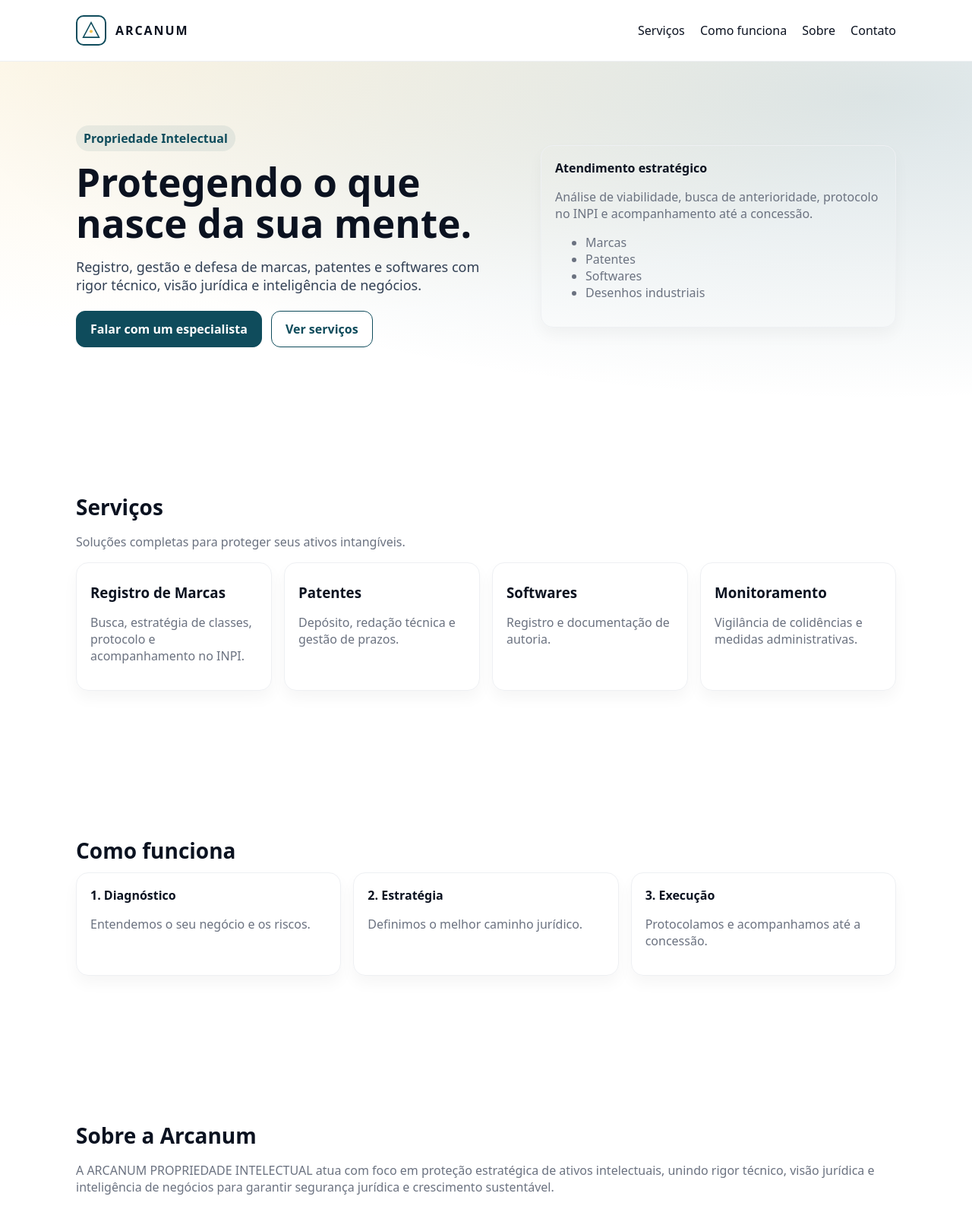
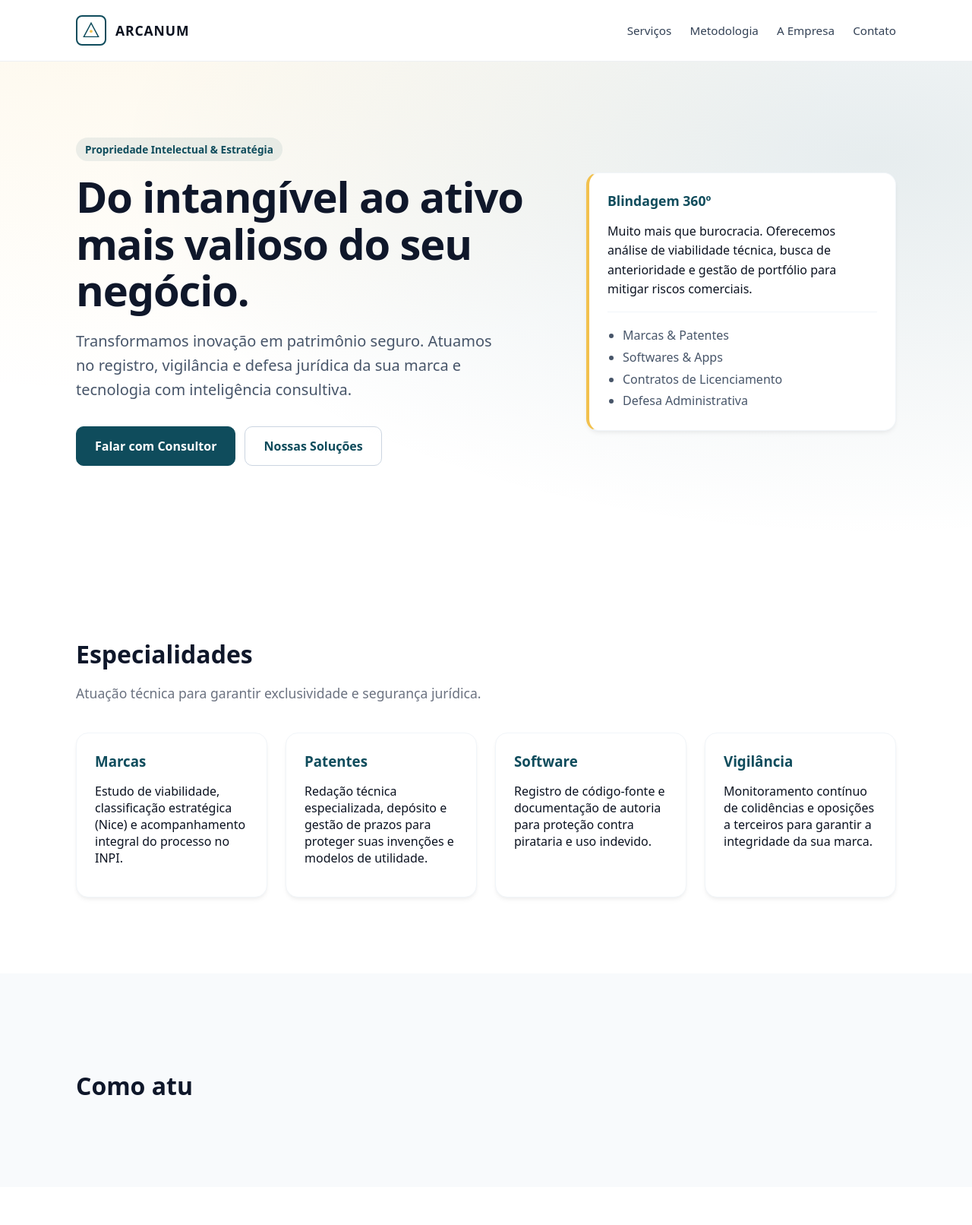
Before and after one commit to barbosa672-afk/arcanum---site, a plain HTML site: page index.html in a window 1280 px wide. Shown: the top 1612 px of the page at 76% size. After the commit the page ends 1562 px from the top, so only its background shows below. Drawn offline with Linux system fonts and the light colour scheme.

Commit message:
index.html

```diff
--- a/index.html
+++ b/index.html
@@ -3,65 +3,128 @@
 <head>
   <meta charset="UTF-8" />
   <meta name="viewport" content="width=device-width, initial-scale=1.0" />
-  <title>ARCANUM Propriedade Intelectual</title>
-  <meta name="description" content="Proteção estratégica de marcas, patentes, softwares e ativos intelectuais." />
+  <title>ARCANUM Propriedade Intelectual | Proteção Estratégica</title>
+  <meta name="description" content="Blindagem jurídica e gestão estratégica de marcas, patentes e ativos intelectuais." />
   <style>
     :root{
       --azul: #0f4c5c; /* azul petróleo */
+      --azul-escuro: #09343f;
       --dourado: #f2c14e; /* dourado suave */
       --cinza: #6b7280;
       --fundo: #ffffff;
+      --whats-green: #25d366;
     }
     *{box-sizing:border-box}
     body{
       margin:0; font-family: system-ui, -apple-system, Segoe UI, Roboto, Inter, Arial, sans-serif;
       color:#0b1220; background:var(--fundo);
+      scroll-behavior: smooth;
     }
+
+    /* Header */
     header{
-      position:sticky; top:0; backdrop-filter: blur(6px);
-      background: rgba(255,255,255,.85); border-bottom:1px solid #eef0f3; z-index:10;
+      position:sticky; top:0; backdrop-filter: blur(8px);
+      background: rgba(255,255,255,.9); border-bottom:1px solid #eef0f3; z-index:100;
     }
     .container{max-width:1120px; margin:0 auto; padding:20px}
     .nav{display:flex; align-items:center; justify-content:space-between; gap:16px}
-    .brand{display:flex; align-items:center; gap:12px; font-weight:700; letter-spacing:.12em}
+    .brand{display:flex; align-items:center; gap:12px; font-weight:700; letter-spacing:.05em; font-size: 1.1rem;}
     .logo{
-      width:40px; height:40px; border:2px solid var(--azul); border-radius:10px; display:grid; place-items:center;
+      width:40px; height:40px; border:2px solid var(--azul); border-radius:8px; display:grid; place-items:center;
+      background: white;
     }
-    .logo svg{width:26px; height:26px}
-    nav a{margin-left:16px; text-decoration:none; color:#0b1220; font-weight:500}
+    .logo svg{width:24px; height:24px}
+
+    nav a{margin-left:20px; text-decoration:none; color:#334155; font-weight:500; font-size: 0.95rem; transition: color 0.2s;}
     nav a:hover{color:var(--azul)}
 
+    /* Hero */
     .hero{
-      background: radial-gradient(1200px 400px at 10% -10%, rgba(242,193,78,.15), transparent),
-                  radial-gradient(1200px 400px at 90% 10%, rgba(15,76,92,.15), transparent);
+      background: radial-gradient(1000px 500px at 10% -10%, rgba(242,193,78,.1), transparent),
+                  radial-gradient(1000px 500px at 90% 20%, rgba(15,76,92,.1), transparent);
+      padding: 80px 0;
     }
-    .hero-grid{display:grid; grid-template-columns: 1.1fr .9fr; gap:40px; align-items:center}
-    .badge{display:inline-block; padding:6px 10px; border-radius:999px; background:rgba(15,76,92,.08); color:var(--azul); font-weight:600}
-    h1{font-size: clamp(32px, 4vw, 52px); line-height:1.05; margin:14px 0}
-    .lead{font-size: clamp(16px, 2vw, 18px); color:#334155; max-width:52ch}
-    .cta{display:flex; gap:12px; margin-top:22px}
-    .btn{padding:12px 18px; border-radius:12px; border:1px solid var(--azul); background:var(--azul); color:#fff; font-weight:600; text-decoration:none}
-    .btn.alt{background:#fff; color:var(--azul)}
+    .hero-grid{display:grid; grid-template-columns: 1.2fr .8fr; gap:60px; align-items:center}
+    .badge{display:inline-block; padding:6px 12px; border-radius:99px; background:rgba(15,76,92,.08); color:var(--azul); font-weight:600; font-size: 0.85rem; margin-bottom: 16px;}
+    h1{font-size: clamp(36px, 4.5vw, 56px); line-height:1.1; margin:0 0 20px 0; letter-spacing: -0.02em; color: #0f172a;}
+    .lead{font-size: clamp(18px, 2vw, 20px); color:#475569; max-width:48ch; line-height: 1.6;}
 
+    .cta{display:flex; gap:12px; margin-top:32px}
+    .btn{
+      padding:14px 24px; border-radius:10px; border:1px solid var(--azul);
+      background:var(--azul); color:#fff; font-weight:600; text-decoration:none;
+      transition: all 0.2s ease;
+    }
+    .btn:hover {background: var(--azul-escuro); border-color: var(--azul-escuro); transform: translateY(-1px);}
+    .btn.alt{background:transparent; color:var(--azul); border-color: #cbd5e1;}
+    .btn.alt:hover{border-color: var(--azul); background: rgba(15,76,92,.04);}
+
+    /* Cards */
     .card{
-      border:1px solid #eef0f3; border-radius:16px; padding:18px; box-shadow: 0 10px 20px rgba(0,0,0,.04);
+      border:1px solid #f1f5f9; border-radius:16px; padding:24px; box-shadow: 0 4px 6px -1px rgba(0,0,0,.05), 0 2px 4px -1px rgba(0,0,0,.03);
+      background: white; transition: transform 0.2s;
     }
-    .services{display:grid; grid-template-columns: repeat(4,1fr); gap:16px}
-    .services h3{margin:8px 0}
+    .card:hover { transform: translateY(-2px); box-shadow: 0 10px 15px -3px rgba(0,0,0,.05); }
 
-    section{padding:64px 0}
-    .section-title{font-size:28px; margin-bottom:10px}
-    .muted{color:var(--cinza)}
+    .services{display:grid; grid-template-columns: repeat(auto-fit, minmax(240px, 1fr)); gap:24px}
+    .services h3{margin:0 0 10px 0; color: var(--azul);}
 
-    .steps{display:grid; grid-template-columns: repeat(3,1fr); gap:16px}
+    section{padding:80px 0}
+    .section-title{font-size:32px; margin-bottom:12px; font-weight: 700; color: #0f172a;}
+    .section-subtitle{color:var(--cinza); margin-bottom: 40px; font-size: 1.1rem; max-width: 60ch;}
 
-    footer{border-top:1px solid #eef0f3; padding:24px 0}
+    .steps{display:grid; grid-template-columns: repeat(3,1fr); gap:24px}
+
+    /* Formulário */
+    input, textarea {
+        width: 100%; padding:12px; border-radius:8px; border:1px solid #cbd5e1;
+        font-family: inherit; font-size: 1rem; transition: border-color 0.2s;
+    }
+    input:focus, textarea:focus { outline: none; border-color: var(--azul); ring: 2px solid rgba(15,76,92,0.1); }
+
+    footer{border-top:1px solid #eef0f3; padding:40px 0; font-size: 0.9rem;}
+
+    /* WhatsApp Button Styles */
+    .whatsapp-btn {
+      position: fixed;
+      bottom: 30px;
+      right: 30px;
+      width: 60px;
+      height: 60px;
+      background-color: var(--whats-green);
+      color: white;
+      border-radius: 50%;
+      display: flex;
+      align-items: center;
+      justify-content: center;
+      box-shadow: 0 4px 12px rgba(0,0,0,0.15);
+      z-index: 1000;
+      transition: all 0.3s ease;
+      animation: pulse 2s infinite;
+    }
+    .whatsapp-btn:hover {
+      transform: scale(1.1);
+      box-shadow: 0 6px 16px rgba(0,0,0,0.2);
+    }
+    .whatsapp-btn svg {
+      width: 32px;
+      height: 32px;
+      fill: white;
+    }
+
+    @keyframes pulse {
+      0% { box-shadow: 0 0 0 0 rgba(37, 211, 102, 0.5); }
+      70% { box-shadow: 0 0 0 15px rgba(37, 211, 102, 0); }
+      100% { box-shadow: 0 0 0 0 rgba(37, 211, 102, 0); }
+    }
 
     @media (max-width: 900px){
-      .hero-grid{grid-template-columns: 1fr}
-      .services{grid-template-columns: repeat(2,1fr)}
+      .hero-grid{grid-template-columns: 1fr; text-align: center;}
+      .hero-grid .cta {justify-content: center;}
+      .hero-grid .card {text-align: left; margin-top: 20px;}
       .steps{grid-template-columns: 1fr}
-      nav{display:none}
+      nav{display:none} /* Simplificação para mobile */
+      .whatsapp-btn { bottom: 20px; right: 20px; width: 50px; height: 50px; }
     }
   </style>
 </head>
@@ -70,7 +133,6 @@
     <div class="container nav">
       <div class="brand">
         <div class="logo" aria-label="Símbolo Arcanum">
-          <!-- Ícone minimalista (triângulo + círculo) em SVG -->
           <svg viewBox="0 0 100 100" fill="none" xmlns="http://www.w3.org/2000/svg">
             <polygon points="50,10 90,85 10,85" stroke="#0f4c5c" stroke-width="6" fill="none"/>
             <circle cx="50" cy="55" r="8" fill="#f2c14e"/>
@@ -80,8 +142,8 @@
       </div>
       <nav>
         <a href="#servicos">Serviços</a>
-        <a href="#como-funciona">Como funciona</a>
-        <a href="#sobre">Sobre</a>
+        <a href="#como-funciona">Metodologia</a>
+        <a href="#sobre">A Empresa</a>
         <a href="#contato">Contato</a>
       </nav>
     </div>
@@ -91,22 +153,23 @@
     <section class="hero">
       <div class="container hero-grid">
         <div>
-          <span class="badge">Propriedade Intelectual</span>
-          <h1>Protegendo o que nasce da sua mente.</h1>
-          <p class="lead">Registro, gestão e defesa de marcas, patentes e softwares com rigor técnico, visão jurídica e inteligência de negócios.</p>
+          <span class="badge">Propriedade Intelectual & Estratégia</span>
+          <h1>Do intangível ao ativo mais valioso do seu negócio.</h1>
+          <p class="lead">Transformamos inovação em patrimônio seguro. Atuamos no registro, vigilância e defesa jurídica da sua marca e tecnologia com inteligência consultiva.</p>
           <div class="cta">
-            <a class="btn" href="#contato">Falar com um especialista</a>
-            <a class="btn alt" href="#servicos">Ver serviços</a>
+            <a class="btn" href="https://wa.me/5516992553003?text=Olá,%20gostaria%20de%20falar%20sobre%20registro%20de%20marcas." target="_blank">Falar com Consultor</a>
+            <a class="btn alt" href="#servicos">Nossas Soluções</a>
           </div>
         </div>
-        <div class="card">
-          <strong>Atendimento estratégico</strong>
-          <p class="muted">Análise de viabilidade, busca de anterioridade, protocolo no INPI e acompanhamento até a concessão.</p>
-          <ul class="muted">
-            <li>Marcas</li>
-            <li>Patentes</li>
-            <li>Softwares</li>
-            <li>Desenhos industriais</li>
+        <div class="card" style="border-left: 4px solid var(--dourado);">
+          <strong style="color:var(--azul); font-size:1.1rem; display:block; margin-bottom:8px;">Blindagem 360º</strong>
+          <p class="muted" style="line-height:1.6">Muito mais que burocracia. Oferecemos análise de viabilidade técnica, busca de anterioridade e gestão de portfólio para mitigar riscos comerciais.</p>
+          <hr style="border:0; border-top:1px solid #f1f5f9; margin:16px 0;">
+          <ul style="padding-left:20px; color:#475569; margin:0; line-height:1.8">
+            <li>Marcas & Patentes</li>
+            <li>Softwares & Apps</li>
+            <li>Contratos de Licenciamento</li>
+            <li>Defesa Administrativa</li>
           </ul>
         </div>
       </div>
@@ -114,56 +177,29 @@
 
     <section id="servicos">
       <div class="container">
-        <h2 class="section-title">Serviços</h2>
-        <p class="muted">Soluções completas para proteger seus ativos intangíveis.</p>
+        <h2 class="section-title">Especialidades</h2>
+        <p class="section-subtitle">Atuação técnica para garantir exclusividade e segurança jurídica.</p>
         <div class="services">
-          <div class="card"><h3>Registro de Marcas</h3><p class="muted">Busca, estratégia de classes, protocolo e acompanhamento no INPI.</p></div>
-          <div class="card"><h3>Patentes</h3><p class="muted">Depósito, redação técnica e gestão de prazos.</p></div>
-          <div class="card"><h3>Softwares</h3><p class="muted">Registro e documentação de autoria.</p></div>
-          <div class="card"><h3>Monitoramento</h3><p class="muted">Vigilância de colidências e medidas administrativas.</p></div>
+          <div class="card">
+            <h3>Marcas</h3>
+            <p class="muted">Estudo de viabilidade, classificação estratégica (Nice) e acompanhamento integral do processo no INPI.</p>
+          </div>
+          <div class="card">
+            <h3>Patentes</h3>
+            <p class="muted">Redação técnica especializada, depósito e gestão de prazos para proteger suas invenções e modelos de utilidade.</p>
+          </div>
+          <div class="card">
+            <h3>Software</h3>
+            <p class="muted">Registro de código-fonte e documentação de autoria para proteção contra pirataria e uso indevido.</p>
+          </div>
+          <div class="card">
+            <h3>Vigilância</h3>
+            <p class="muted">Monitoramento contínuo de colidências e oposições a terceiros para garantir a integridade da sua marca.</p>
+          </div>
         </div>
       </div>
     </section>
 
-    <section id="como-funciona">
+    <section id="como-funciona" style="background-color: #f8fafc;">
       <div class="container">
-        <h2 class="section-title">Como funciona</h2>
-        <div class="steps">
-          <div class="card"><strong>1. Diagnóstico</strong><p class="muted">Entendemos o seu negócio e os riscos.</p></div>
-          <div class="card"><strong>2. Estratégia</strong><p class="muted">Definimos o melhor caminho jurídico.</p></div>
-          <div class="card"><strong>3. Execução</strong><p class="muted">Protocolamos e acompanhamos até a concessão.</p></div>
-        </div>
-      </div>
-    </section>
-
-    <section id="sobre">
-      <div class="container">
-        <h2 class="section-title">Sobre a Arcanum</h2>
-        <p class="muted">A ARCANUM PROPRIEDADE INTELECTUAL atua com foco em proteção estratégica de ativos intelectuais, unindo rigor técnico, visão jurídica e inteligência de negócios para garantir segurança jurídica e crescimento sustentável.</p>
-      </div>
-    </section>
-
-    <section id="contato">
-      <div class="container">
-        <h2 class="section-title">Contato</h2>
-        <div class="card">
-          <form onsubmit="event.preventDefault(); alert('Mensagem enviada! Em breve entraremos em contato.');">
-            <div style="display:grid; grid-template-columns:1fr 1fr; gap:12px">
-              <input required placeholder="Nome" style="padding:10px; border-radius:10px; border:1px solid #e5e7eb"/>
-              <input required type="email" placeholder="Email" style="padding:10px; border-radius:10px; border:1px solid #e5e7eb"/>
-            </div>
-            <textarea required placeholder="Conte brevemente sua necessidade" style="margin-top:12px; width:100%; padding:10px; border-radius:10px; border:1px solid #e5e7eb"></textarea>
-            <button class="btn" type="submit" style="margin-top:12px">Enviar</button>
-          </form>
-        </div>
-      </div>
-    </section>
-  </main>
-
-  <footer>
-    <div class="container muted">© <span id="year"></span> ARCANUM Propriedade Intelectual. Todos os direitos reservados.</div>
-  </footer>
-
-  <script>document.getElementById('year').textContent = new Date().getFullYear();</script>
-</body>
-</html>
+        <h2 class="section-title">Como atu
```
